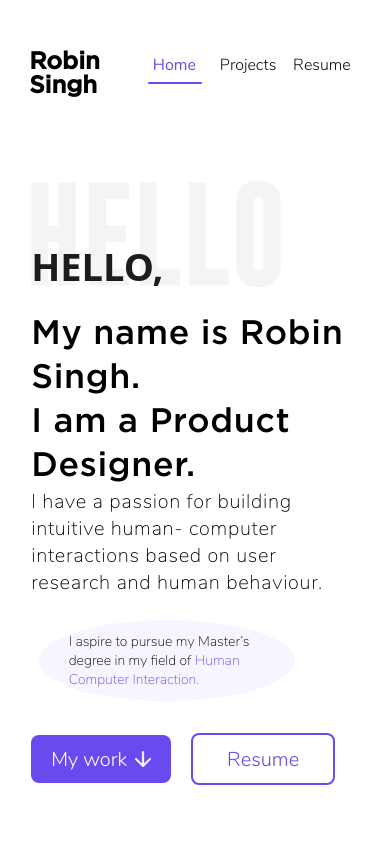
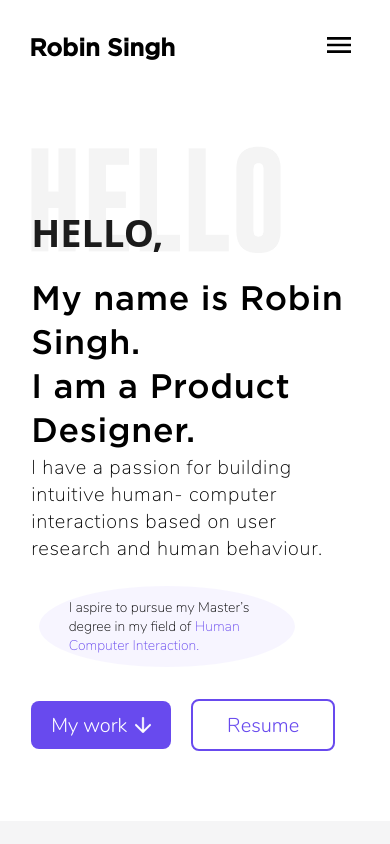
Before and after one commit to shivamsaxena12/Robin-singh-portfolio, a website: page src/index.html in a window 390 px wide. Shown: the top 844 px of the page. Drawn offline with Linux system fonts and the light colour scheme; a web font is replaced by a local one.

Commit message:
ADD: mobile navbar sidebar

```diff
--- a/src/index.html
+++ b/src/index.html
@@ -11,12 +11,27 @@
   </head>
 
   <body>
+    <div id='masterOverlay' class="master-overlay"></div>
     <!-- HEADER -->
     <div class="header container">
       <div>
         <h2 class="header-name">Robin Singh</h2>
       </div>
-      <div class="header-nav">
+      <div id="headerToggleBtn" onclick="toggleMenu()" class="header-toggle">
+        <img
+          width="32"
+          class="header-toggle-open"
+          src="./images/Icons/menu-icon.png"
+          alt="Menu Toggle"
+        />
+        <img
+          width="32"
+          class="header-toggle-close"
+          src="./images/Icons/close-icon.png"
+          alt="Menu Toggle"
+        />
+      </div>
+      <div id="headerSidebar" class="header-nav">
         <li
           id="defaultOpen"
           onclick="openPage(event,'HomeTab')"
--- a/src/js/headerNavbar.js
+++ b/src/js/headerNavbar.js
@@ -1,5 +1,10 @@
 function openPage(event, pageName) {
   var i, tabcontent, tablinks;
+
+  // On mobile devices clode sidebar
+  if (window.screen.width < 768) {
+    toggleMenu();
+  }
 
   // Moving the navbar bottom border
   document.getElementById("headerNavBorder").style.left =
@@ -15,22 +20,37 @@ function openPage(event, pageName) {
   // Display active Tabcontent
   tabcontent = document.getElementsByClassName("tabcontent");
   for (i = 0; i < tabcontent.length; i++) {
-    hideTab(tabcontent[i]);
+    if (pageName !== tabcontent[i].id) hideElement(tabcontent[i], 100);
   }
 
-  showTab(document.getElementById(pageName));
+  showElement(document.getElementById(pageName));
 }
 
-function showTab(element) {
+function showElement(element) {
   element.style.display = "block";
-  setTimeout(() => {
+  setTimeout(function () {
     element.style.opacity = 1;
-  },0);
+  }, 0);
 }
 
-function hideTab(element) {
-  element.style.display = "none";
+function hideElement(element, hideTimer) {
   element.style.opacity = 0;
+  setTimeout(function () {
+    element.style.display = "none";
+  }, hideTimer);
+}
+
+function toggleMenu() {
+  var overlayElement = document.getElementById("masterOverlay");
+  var headerToggleElement = document.getElementById("headerToggleBtn");
+
+  document.getElementById("headerSidebar").classList.toggle("is-active");
+  headerToggleElement.classList.toggle("is-active");
+  if (!headerToggleElement.classList.contains("is-active")) {
+    hideElement(overlayElement, 300);
+  } else {
+    showElement(overlayElement);
+  }
 }
 
 // Get the element with id="defaultOpen" and click on it
--- a/src/scss/styles.scss
+++ b/src/scss/styles.scss
@@ -138,6 +138,10 @@ a {
   align-items: center;
   margin: 20px 0 0;
 
+  @include mobile {
+    margin-top: 4px;
+  }
+
   &-name {
     font-family: "Gotham Medium", "Open Sans";
     font-size: 24px;
@@ -149,12 +153,33 @@ a {
     position: relative;
     width: 300px;
 
+    @include mobile {
+      position: fixed;
+      top: 0;
+      bottom: 0;
+      right: -204px;
+      width: 170px;
+      background: white;
+      @include flexBox(flex, flex-end, flex-start);
+      flex-direction: column;
+      padding-top: 60px;
+      @include transition(all 0.35s);
+    }
+
+    &.is-active {
+      right: 0px;
+    }
+
     &-border {
       position: absolute;
       left: 0;
       bottom: 0;
       width: $width;
       @include transition(all 0.35s);
+
+      @include mobile {
+        display: none;
+      }
 
       > div {
         background-color: $primary-color;
@@ -176,6 +201,11 @@ a {
     text-align: center;
     cursor: pointer;
 
+    @include mobile {
+      float: unset;
+      width: 100%;
+    }
+
     &.is-active a {
       color: $indicator-color;
       font-family: "Nunito Regular", "Open Sans";
@@ -183,7 +213,9 @@ a {
 
     &:hover {
       a {
-        color: $indicator-color;
+        @include tablet-desktop-full {
+          color: $indicator-color;
+        }
       }
     }
 
@@ -197,8 +229,69 @@ a {
       font-size: 16px;
       pointer-events: none;
       @include transition(all 0.25s);
+
+      @include mobile {
+        padding-bottom: 20px;
+      }
     }
   }
+
+  // toggle btn style
+  &-toggle {
+    position: relative;
+    margin-top: 20px;
+    z-index: -1;
+    opacity: 0;
+    display: none;
+    width: 40px;
+    height: 40px;
+
+    @include mobile {
+      opacity: 1;
+      z-index: 999;
+      display: block;
+    }
+
+    &.is-active {
+      .header-toggle-open {
+        opacity: 0;
+      }
+
+      .header-toggle-close {
+        opacity: 1;
+      }
+    }
+
+    &-open,
+    &-close {
+      position: absolute;
+      top: 5px;
+      left: 4px;
+      @include transition(all 0.5s);
+      pointer-events: none;
+    }
+
+    &-open {
+      opacity: 1;
+    }
+
+    &-close {
+      opacity: 0;
+    }
+  }
+}
+
+.master-overlay {
+  background-color: rgba(0, 0, 0, 0.4);
+  width: 100%;
+  height: 100%;
+  position: fixed;
+  left: 0;
+  top: 0;
+  z-index: 1;
+  display: none;
+  opacity: 0;
+  @include transition(all 0.5s);
 }
 
 // Footer
```
Also changed, not shown: src/css/styles.css, src/images/Icons/close-icon.png (added), src/images/Icons/menu-icon.png (added).
